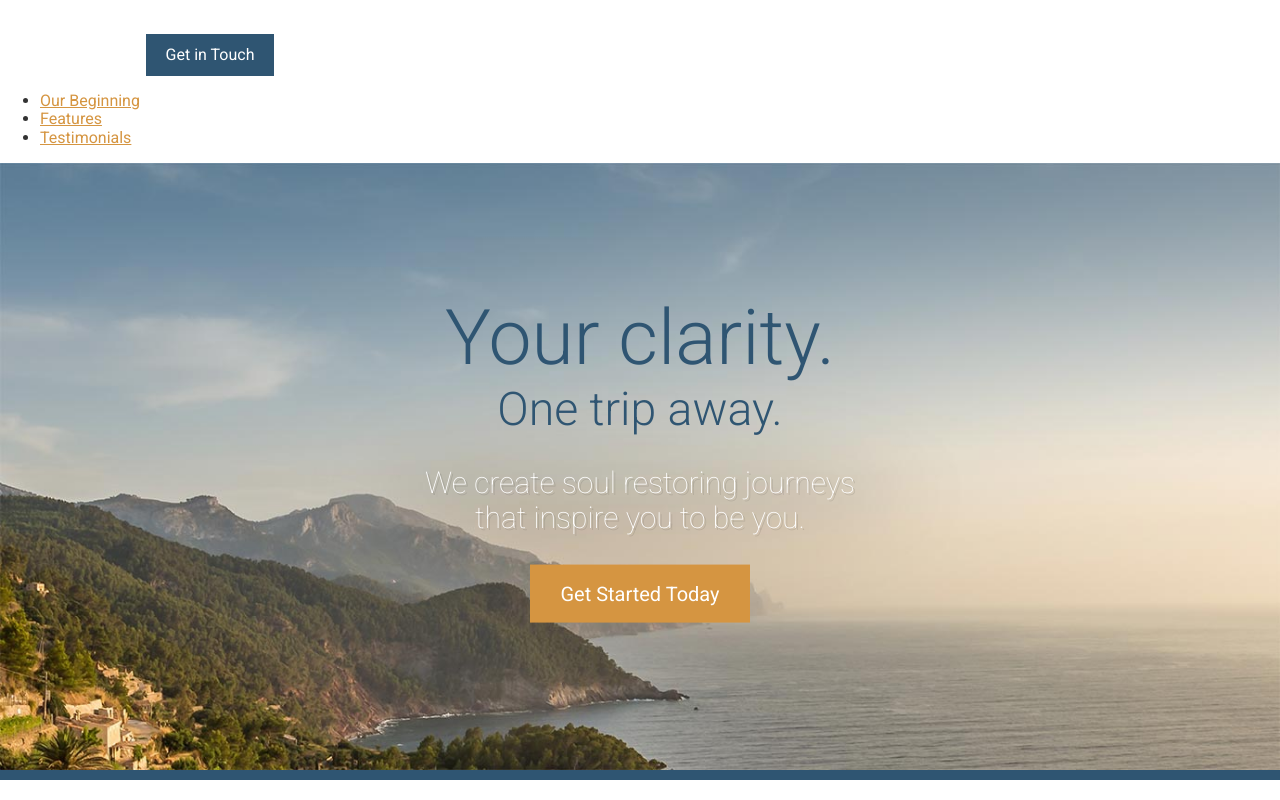
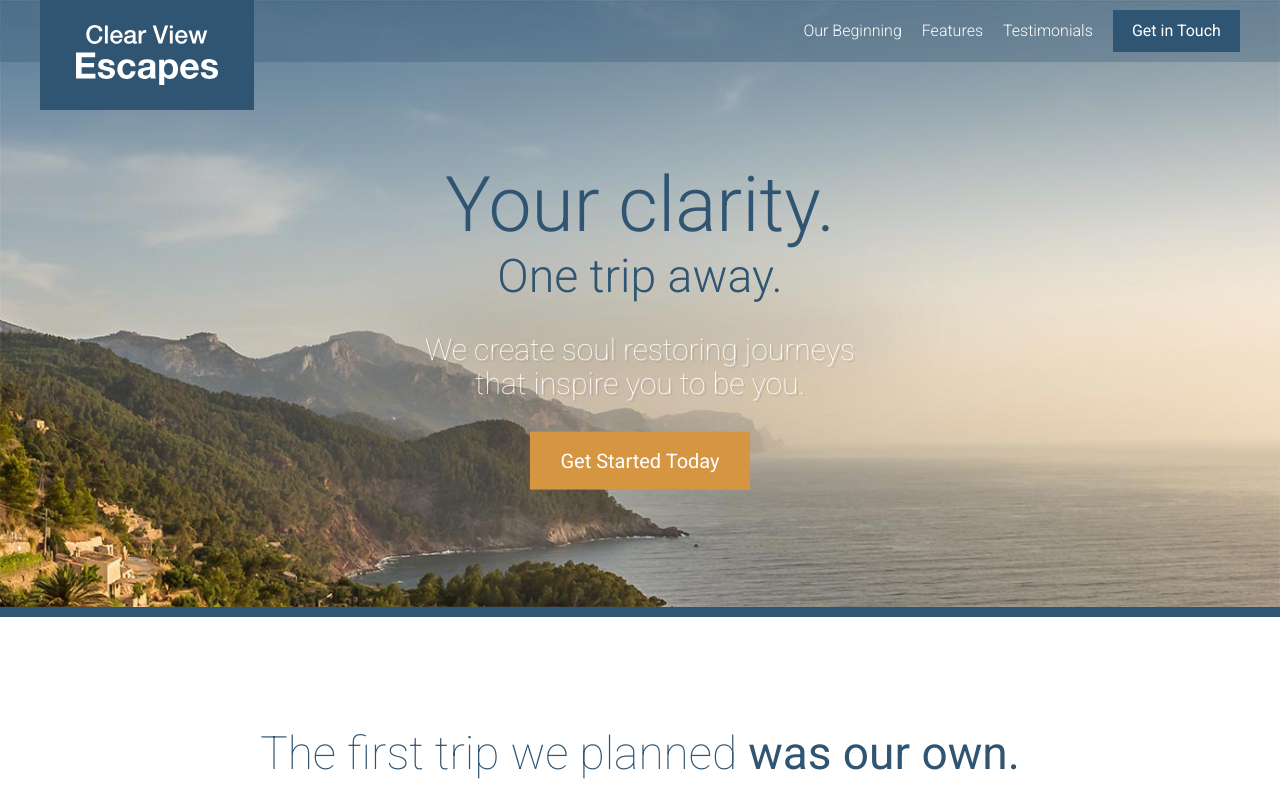
Before and after one commit to vigneshashokan/travel-agency-website, a website: page app/index.html in a window 1280 px wide. Shown: the top 800 px of the page. Drawn offline with Linux system fonts and the light colour scheme.

Commit message:
completed styling of the entire site

```diff
--- a/app/assets/styles/modules/_large-hero.css
+++ b/app/assets/styles/modules/_large-hero.css
@@ -13,6 +13,11 @@
     left: 0;
     width: 100%;
     text-align: center;
+    padding-top: 100px;
+
+    @mixin atMedium {
+      padding-top: 60px;
+    }
   }
 
   &__title {
--- /dev/null
+++ b/app/assets/styles/modules/_primary-nav.css
@@ -0,0 +1,27 @@
+.primary-nav {
+
+  &--pull-right {
+    float: right;
+  }
+
+  ul {
+    margin: 0;
+    padding: 0;
+
+    @mixin clearFix;
+  }
+
+  li {
+    list-style: none;
+    float: left;
+    padding-right: 20px;
+  }
+
+  a {
+    color: #FFF;
+    font-weight: 300;
+    text-decoration: none;
+    display: block;
+    padding: 12px 0;
+  }
+}
--- /dev/null
+++ b/app/assets/styles/modules/_site-header.css
@@ -0,0 +1,54 @@
+.site-header {
+  position: absolute;
+  z-index: 2;
+  width: 100%;
+  padding: 10px 0;
+
+  @mixin atMedium {
+    background-color: rgba($mainBlue, 0.3);
+  }
+
+  &__btn-container {
+    float: right;
+  }
+
+  &__logo {
+    position: absolute;
+    background-color: $mainBlue;
+    padding: 25px 36px;
+    top: 0;
+    left: 50%;
+    transform: translateX(-50%) scale(.8);
+    transform-origin: 50% 0;
+
+    @mixin atMedium {
+      transform: translateX(0);
+      left: auto;
+    }
+  }
+
+  &__logo__graphic {
+    text-indent: -9999px;
+  }
+
+  &__menu-content {
+    display: none;
+
+    @mixin atMedium {
+      display: block;
+    }
+  }
+
+  &__menu-icon {
+    width: 50px;
+    height: 50px;
+    background-color: #FFF;
+    position: absolute;
+    top: 10px;
+    right: 10px;
+
+    @mixin atMedium {
+      display: none;
+    }
+  }
+}
--- a/app/assets/styles/styles.css
+++ b/app/assets/styles/styles.css
@@ -14,3 +14,5 @@
 @import "modules/_testimonial";
 @import "modules/_sprite";
 @import "modules/_site-footer";
+@import "modules/_site-header";
+@import "modules/_primary-nav";
--- a/app/index.html
+++ b/app/index.html
@@ -9,16 +9,27 @@
   <meta name="description" content="Your clarity. One trip away. We create soul restoring journeys that inspire you to be you.">
 </head>
 <body>
-  <header>
-    <img src="assets/images/icons/clear-view-escapes.svg">
+  <header class="site-header">
+    <div class="wrapper">
+      <div class="site-header__logo">
+        <div class="site-header__logo__graphic icon icon--clear-view-escapes">Clear View Escapes</div>
+      </div>
+
+      <div class="site-header__menu-icon"></div>
+
+      <div class="site-header__menu-content">
+        <div class="site-header__btn-container">
           <a href="#" class="btn">Get in Touch</a>
-    <nav>
+        </div>
+        <nav class="primary-nav primary-nav--pull-right">
           <ul>
             <li><a href="#our-beginning">Our Beginning</a></li>
             <li><a href="#features">Features</a></li>
             <li><a href="#testimonials">Testimonials</a></li>
           </ul>
         </nav>
+      </div>
+    </div>
   </header>
 
   <div class="large-hero">
--- a/app/temp/styles/styles.css
+++ b/app/temp/styles/styles.css
@@ -495,6 +495,14 @@ a {
   left: 0;
   width: 100%;
   text-align: center;
+  padding-top: 100px;
+}
+
+@media (min-width:800px) {
+
+  .large-hero__text-content {
+    padding-top: 60px;
+  }
 }
 
 .large-hero__title {
@@ -1098,3 +1106,102 @@ a {
     margin-right: 2rem;
   }
 }
+
+.site-header {
+  position: absolute;
+  z-index: 2;
+  width: 100%;
+  padding: 10px 0;
+}
+
+@media (min-width:800px) {
+
+  .site-header {
+    background-color: rgba(47,85,114, 0.3);
+  }
+}
+
+.site-header__btn-container {
+  float: right;
+}
+
+.site-header__logo {
+  position: absolute;
+  background-color: #2f5572;
+  padding: 25px 36px;
+  top: 0;
+  left: 50%;
+  -webkit-transform: translateX(-50%) scale(.8);
+          transform: translateX(-50%) scale(.8);
+  -webkit-transform-origin: 50% 0;
+          transform-origin: 50% 0;
+}
+
+@media (min-width:800px) {
+
+  .site-header__logo {
+    -webkit-transform: translateX(0);
+            transform: translateX(0);
+    left: auto;
+  }
+}
+
+.site-header__logo__graphic {
+  text-indent: -9999px;
+}
+
+.site-header__menu-content {
+  display: none;
+}
+
+@media (min-width:800px) {
+
+  .site-header__menu-content {
+    display: block;
+  }
+}
+
+.site-header__menu-icon {
+  width: 50px;
+  height: 50px;
+  background-color: #FFF;
+  position: absolute;
+  top: 10px;
+  right: 10px;
+}
+
+@media (min-width:800px) {
+
+  .site-header__menu-icon {
+    display: none;
+  }
+}
+
+.primary-nav--pull-right {
+  float: right;
+}
+
+.primary-nav ul {
+  margin: 0;
+  padding: 0;
+}
+
+.primary-nav ul::after {
+  content: "";
+  clear: both;
+  display: table;
+}
+
+.primary-nav li {
+  list-style: none;
+  float: left;
+  padding-right: 20px;
+}
+
+.primary-nav a {
+  color: #FFF;
+  font-weight: 300;
+  text-decoration: none;
+  display: block;
+  padding: 12px 0;
+}
--- a/package.json
+++ b/package.json
@@ -29,6 +29,7 @@
     "gulp-rename": "^1.2.2",
     "gulp-svg-sprite": "^1.3.1",
     "gulp-watch": "^4.3.11",
+    "postcss-hexrgba": "^0.2.1",
     "postcss-import": "^9.1.0",
     "postcss-mixins": "^5.4.1",
     "postcss-nested": "^1.0.0",
```
Also changed, not shown: gulp/tasks/styles.js (+4 -3 lines). Lines whose indentation alone changed are shown as unchanged.
